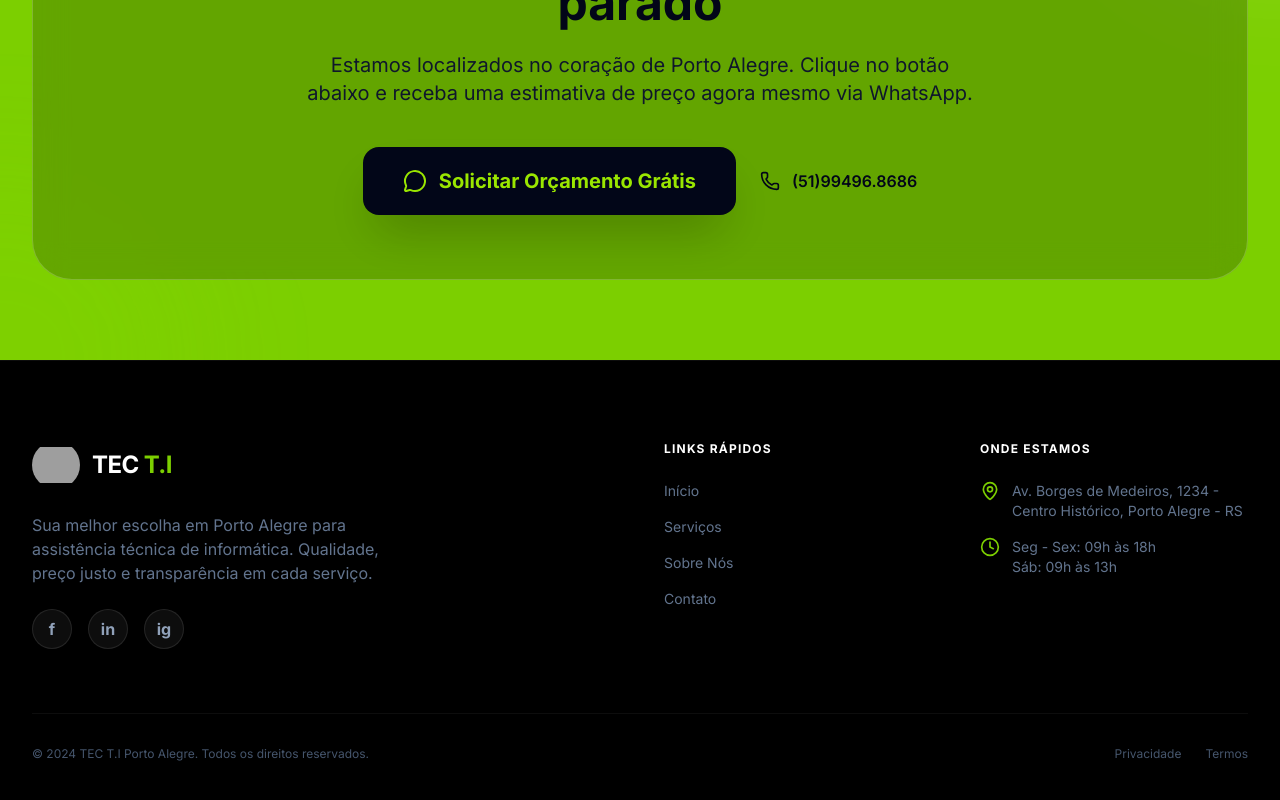
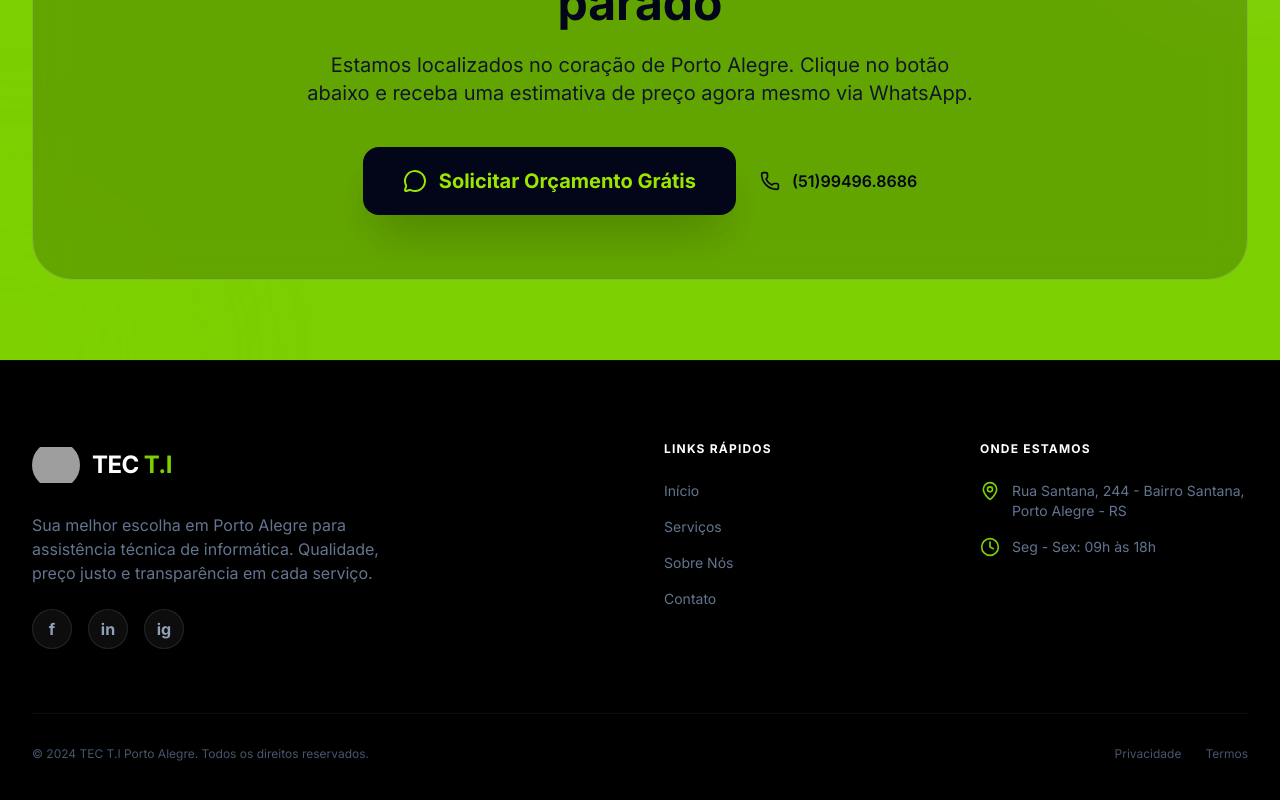
Before and after one commit to euvinigoulart/tecinform-tica, a React (Vite) app: page / in a window 1280 px wide. Shown: the part 3060-3860 px from the top of the page. Built offline with nearby package versions, Linux system fonts and the light colour scheme; grey boxes are pictures that could not be loaded.

Commit message:
Update address and hours in App component

```diff
--- a/src/App.tsx
+++ b/src/App.tsx
@@ -392,11 +392,11 @@ export default function App() {
               <ul className="space-y-4 text-slate-500 text-sm">
                 <li className="flex gap-3">
                   <MapPin className="w-5 h-5 text-lime-500 flex-shrink-0" />
-                  <span>Av. Borges de Medeiros, 1234 - Centro Histórico, Porto Alegre - RS</span>
+                  <span> Rua Santana, 244 - Bairro Santana, Porto Alegre - RS</span>
                 </li>
                 <li className="flex gap-3">
                   <Clock className="w-5 h-5 text-lime-500 flex-shrink-0" />
-                  <span>Seg - Sex: 09h às 18h<br />Sáb: 09h às 13h</span>
+                  <span>Seg - Sex: 09h às 18h<br /></span>
                 </li>
               </ul>
             </div>
```
